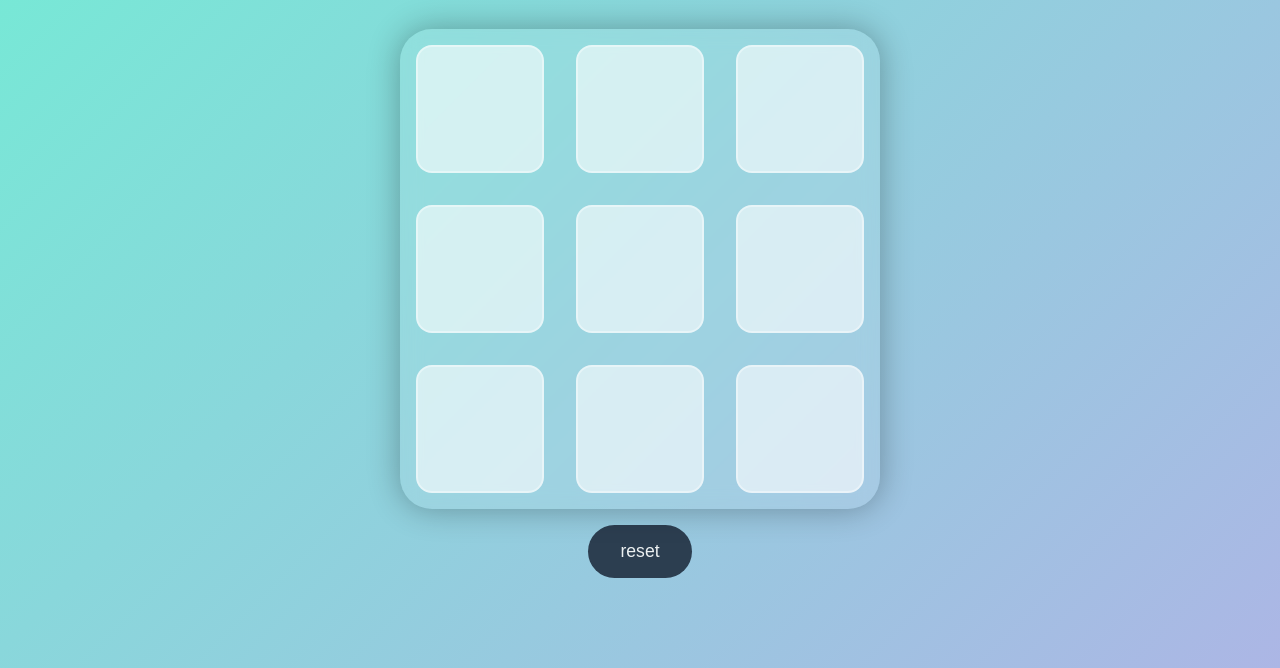
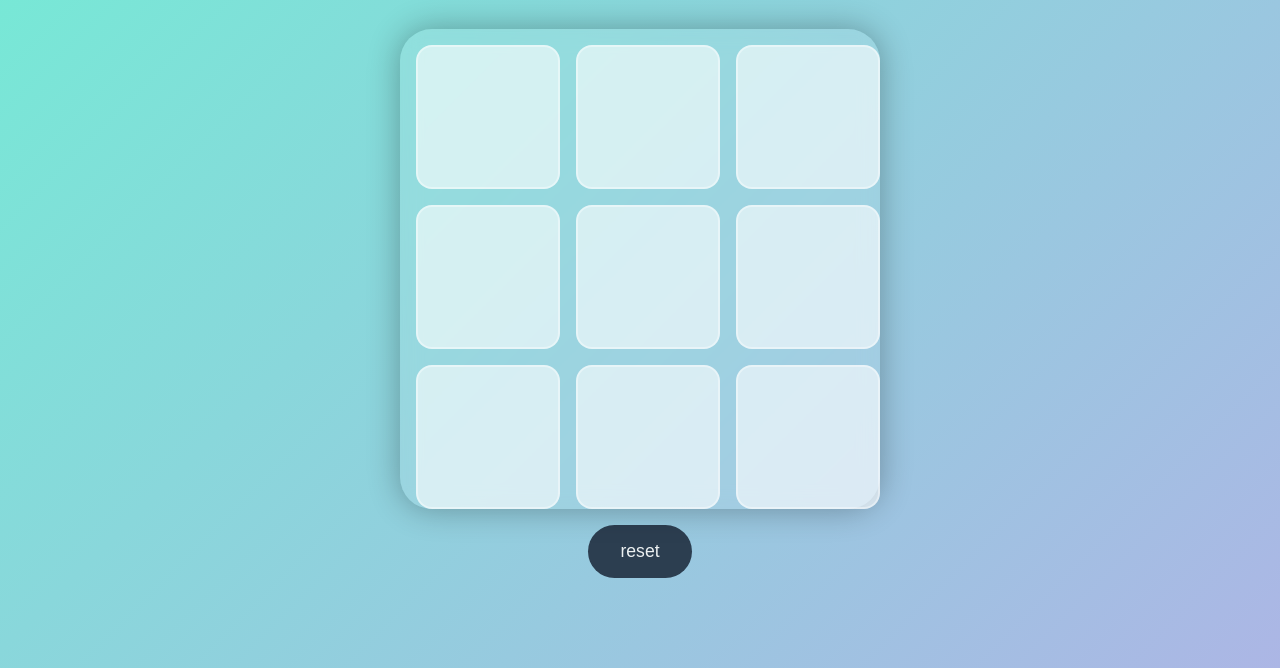
Before and after one commit to Snehal42/Tic-Tac-Toe, a plain HTML site: page index.html in a window 1280 px wide. Shown: the part 132-800 px from the top of the page. Drawn offline with Linux system fonts and the light colour scheme.

Commit message:
Update style.css

```diff
--- a/style.css
+++ b/style.css
@@ -42,8 +42,8 @@ h1 {
 }
 
 .box {
-    width: 16vmin;
-    height: 16vmin;
+    width: 90%;
+    height: 90%;
     background: rgba(255, 255, 255, 0.6);
     border: 2px solid rgba(255, 255, 255, 0.4);
     border-radius: 1rem;
```
